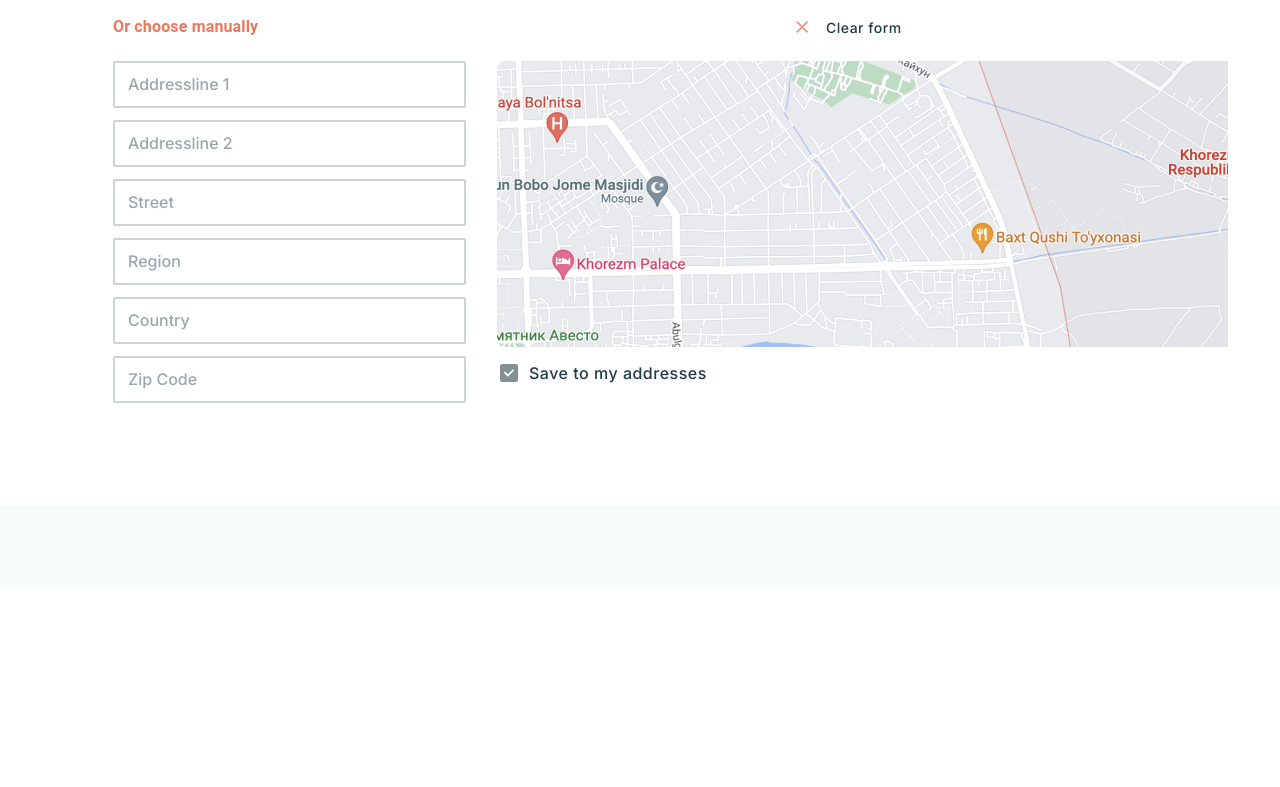
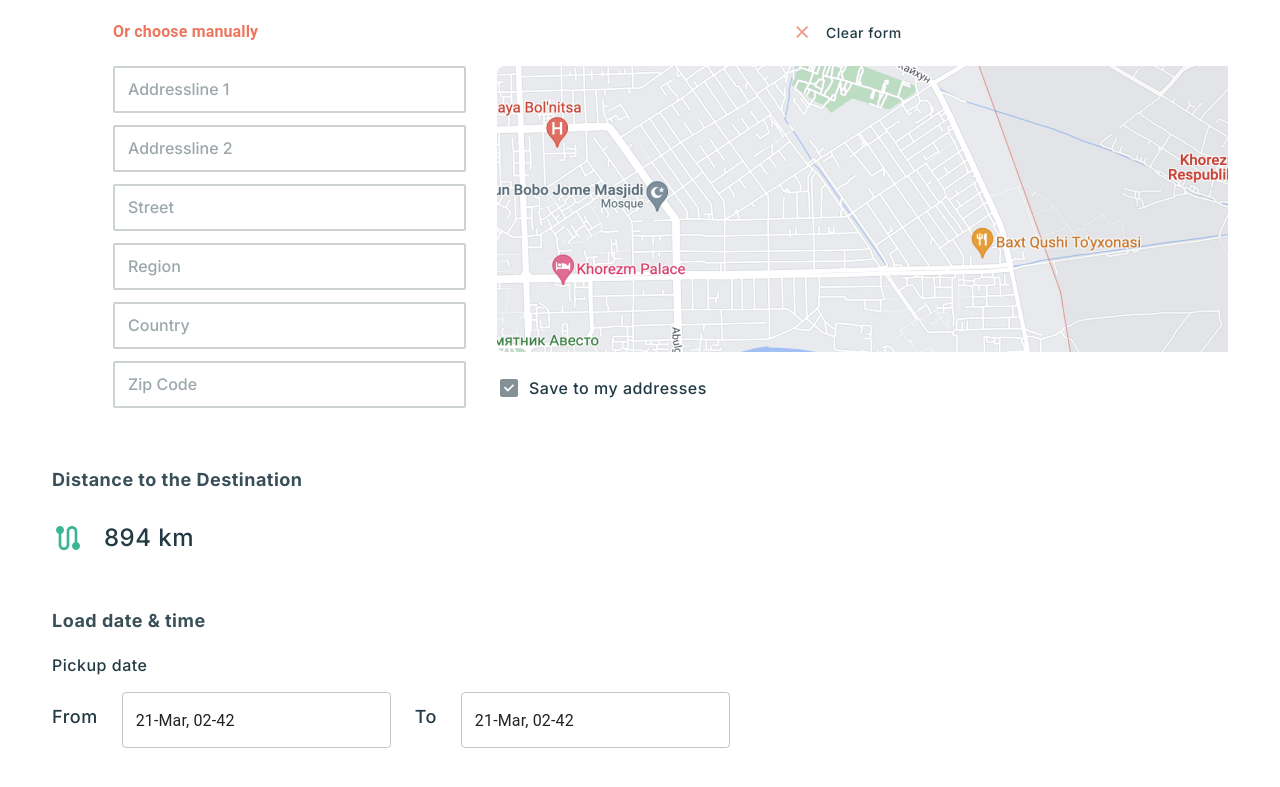
Before and after one commit to BekhzodAliakbarov1/ezload, a React (Create React App) app: page /create-load in a window 1280 px wide. Shown: the part 1134-1921 px from the top of the page. Before the commit the page ends 1721 px from the top, so only its background shows below. Built offline with nearby package versions, Linux system fonts and the light colour scheme.

Commit message:
date input implementation started

```diff
--- a/package.json
+++ b/package.json
@@ -6,14 +6,17 @@
     "@emotion/react": "^11.8.2",
     "@emotion/styled": "^11.8.1",
     "@mui/material": "^5.5.1",
+    "@mui/x-date-pickers": "^5.0.0-alpha.6",
     "@testing-library/jest-dom": "^5.16.2",
     "@testing-library/react": "^12.1.4",
     "@testing-library/user-event": "^13.5.0",
+    "@types/date-fns": "^2.6.0",
     "@types/jest": "^27.4.1",
     "@types/node": "^16.11.26",
     "@types/react": "^17.0.41",
     "@types/react-dom": "^17.0.14",
     "axios": "^0.26.1",
+    "date-fns": "^2.28.0",
     "notistack": "^2.0.3",
     "react": "^17.0.2",
     "react-dom": "^17.0.2",
--- a/src/App.tsx
+++ b/src/App.tsx
@@ -4,15 +4,18 @@
 import GlobalWrapper from 'wrappers/global-wrapper/global-wrapper';
 import AppProvider from 'global-state/store';
 import Views from './views';
-
+import { AdapterDateFns } from '@mui/x-date-pickers/AdapterDateFns';
+import { LocalizationProvider } from '@mui/x-date-pickers/LocalizationProvider';
 const App = () => (
   <AppProvider>
+    <LocalizationProvider dateAdapter={AdapterDateFns}>
       <GlobalStyle />
       <GlobalWrapper>
         <React.Suspense fallback={<LogoLoader />}>
           <Views />
         </React.Suspense>
       </GlobalWrapper>
+    </LocalizationProvider>
   </AppProvider>
 );
 
--- a/src/components/create-load-address/create-load-address.styles.ts
+++ b/src/components/create-load-address/create-load-address.styles.ts
@@ -78,9 +78,10 @@
 
 export const SaveAddressWrapper = styled.div`
   width: 320px;
-  padding: 14px 0px;
+  padding: 13px 0px;
   display: flex;
   align-items: center;
+  margin-top: 11px;
   > div {
     width: 24px;
     height: 24px;
--- /dev/null
+++ b/src/components/icons/distance.icon.tsx
@@ -0,0 +1,19 @@
+import React from 'react';
+import { IconType } from 'types/icon.types';
+
+const DistanceIcon: IconType = (props) => (
+  <svg
+    width={props.size ?? '32'}
+    height={props.size ?? '32'}
+    viewBox="0 0 32 32"
+    fill="none"
+    xmlns="http://www.w3.org/2000/svg"
+  >
+    <path
+      d="M25.3333 20.24V9.33333C25.3333 6.38667 22.9467 4 20 4C17.0533 4 14.6667 6.38667 14.6667 9.33333V22.6667C14.6667 24.1333 13.4667 25.3333 12 25.3333C10.5333 25.3333 9.33333 24.1333 9.33333 22.6667V11.76C10.88 11.2 12 9.73333 12 8C12 5.78667 10.2133 4 8 4C5.78667 4 4 5.78667 4 8C4 9.73333 5.12 11.2 6.66667 11.76V22.6667C6.66667 25.6133 9.05333 28 12 28C14.9467 28 17.3333 25.6133 17.3333 22.6667V9.33333C17.3333 7.86667 18.5333 6.66667 20 6.66667C21.4667 6.66667 22.6667 7.86667 22.6667 9.33333V20.24C21.12 20.7867 20 22.2533 20 24C20 26.2133 21.7867 28 24 28C26.2133 28 28 26.2133 28 24C28 22.2667 26.88 20.8 25.3333 20.24Z"
+      fill="#3CB595"
+    />
+  </svg>
+);
+
+export default DistanceIcon;
--- /dev/null
+++ b/src/components/input/date-input.styles.ts
@@ -0,0 +1,19 @@
+import { TextField } from '@mui/material';
+import styled from 'styled-components';
+import { colors } from 'styles/variables';
+
+export const DateInputComponentWrapper = styled.div`
+  width: fit-content;
+  gap: 24px;
+  display: flex;
+  align-items: center;
+`;
+
+export const StyledTextFiled = styled(TextField)`
+  width: 269px;
+  height: 48px;
+  font-weight: 500;
+  font-size: 16px;
+  line-height: 20px;
+  border: 1.5px solid ${colors.dark_20};
+`;
--- /dev/null
+++ b/src/components/input/date-input.tsx
@@ -0,0 +1,37 @@
+import React from 'react';
+import { DateTimePicker } from '@mui/x-date-pickers/DateTimePicker';
+import Text from 'components/typography/text';
+import {
+  DateInputComponentWrapper,
+  StyledTextFiled,
+} from './date-input.styles';
+
+export const DateRangePickerInput = () => {
+  const [value, setValue] = React.useState<Date | null>(new Date());
+  const handleChange = (newValue: Date | null) => {
+    setValue(newValue);
+  };
+
+  return (
+    <DateInputComponentWrapper>
+      <Text weight="500">From</Text>
+      <DateTimePicker
+        // label="Date&Time picker"
+        value={value}
+        onChange={handleChange}
+        renderInput={(params) => <StyledTextFiled {...params} />}
+        inputFormat="dd-MMM, hh-mm"
+        disablePast
+      />
+      <Text weight="500">To</Text>
+      <DateTimePicker
+        // label="Date&Time picker"
+        value={value}
+        onChange={handleChange}
+        renderInput={(params) => <StyledTextFiled {...params} />}
+        inputFormat="dd-MMM, hh-mm"
+        disablePast
+      />
+    </DateInputComponentWrapper>
+  );
+};
--- a/src/layouts/sign-in-layout/sign-in-layout.tsx
+++ b/src/layouts/sign-in-layout/sign-in-layout.tsx
@@ -33,7 +33,7 @@
       <SignInImageWrapper style={{ backgroundImage: `url(${image})` }}>
         <img src={logo} alt="Logo" />
       </SignInImageWrapper>
-      <CustomerSignIn />
+      {type === 'customer' ? <CustomerSignIn /> : ''}
     </SignInLayoutWrapper>
   );
 };
--- /dev/null
+++ b/src/views/app/create-load/create-load-parts/load-date-time/load-date-time.styles.ts
@@ -0,0 +1,26 @@
+import styled from 'styled-components';
+import { colors } from 'styles/variables';
+
+export const LoadDateTimeWrapper = styled.div`
+  width: 100%;
+  display: flex;
+  flex-direction: column;
+  align-items: flex-start;
+  > p {
+    color: ${colors.dark_80};
+    margin-bottom: 24px;
+  }
+`;
+
+export const DateSelectBox = styled.div`
+  width: 100%;
+  display: flex;
+  flex-direction: column;
+  gap: 17px;
+  align-items: flex-start;
+`;
+
+export const DateFromToWrapper = styled.div`
+  display: flex;
+  gap: 24px;
+`;
--- /dev/null
+++ b/src/views/app/create-load/create-load-parts/load-date-time/load-date-time.tsx
@@ -0,0 +1,26 @@
+import { DateRangePickerInput } from 'components/input/date-input';
+import Text from 'components/typography/text';
+import React from 'react';
+import {
+  LoadDateTimeWrapper,
+  DateSelectBox,
+  DateFromToWrapper,
+} from './load-date-time.styles';
+
+const LoadDateTime = () => {
+  return (
+    <LoadDateTimeWrapper>
+      <Text weight="700">Load date & time</Text>
+      <DateSelectBox>
+        <Text size="md" weight="500">
+          Pickup date
+        </Text>
+        <DateFromToWrapper>
+          <DateRangePickerInput />
+        </DateFromToWrapper>
+      </DateSelectBox>
+    </LoadDateTimeWrapper>
+  );
+};
+
+export default LoadDateTime;
--- /dev/null
+++ b/src/views/app/create-load/create-load-parts/load-distination/load-distination.styles.ts
@@ -0,0 +1,24 @@
+import styled from 'styled-components';
+import { colors } from 'styles/variables';
+
+export const DistinationWrapper = styled.div`
+  display: flex;
+  flex-direction: column;
+  gap: 32px;
+  align-items: flex-start;
+  margin-bottom: 56px;
+  > p {
+    letter-spacing: 0ch.15px;
+    color: ${colors.dark_80};
+  }
+`;
+
+export const DistanceSizeBox = styled.div`
+  display: flex;
+  gap: 20px;
+  align-items: center;
+  > p {
+    font-size: 24px;
+    line-height: 24px;
+  }
+`;
--- /dev/null
+++ b/src/views/app/create-load/create-load-parts/load-distination/load-distinetion.tsx
@@ -0,0 +1,18 @@
+import DistanceIcon from 'components/icons/distance.icon';
+import Text from 'components/typography/text';
+import React from 'react';
+import { DistanceSizeBox, DistinationWrapper } from './load-distination.styles';
+
+const LoadDistination = () => {
+  return (
+    <DistinationWrapper>
+      <Text weight="700">Distance to the Destination </Text>
+      <DistanceSizeBox>
+        <DistanceIcon />
+        <Text weight="500">894 km</Text>
+      </DistanceSizeBox>
+    </DistinationWrapper>
+  );
+};
+
+export default LoadDistination;
--- a/src/views/app/create-load/create-load.tsx
+++ b/src/views/app/create-load/create-load.tsx
@@ -3,6 +3,8 @@
 import LoadAddress from './create-load-parts/load-address/load-address';
 import LoadTitle from './create-load-parts/load-title/load-title';
 import { CreateLoadWrapper } from './create-load.styles';
+import LoadDistination from './create-load-parts/load-distination/load-distinetion';
+import LoadDateTime from './create-load-parts/load-date-time/load-date-time';
 
 const CreateLoad = () => {
   return (
@@ -10,6 +12,8 @@
       <Text weight="700">Create new load</Text>
       <LoadTitle />
       <LoadAddress />
+      <LoadDistination />
+      <LoadDateTime />
     </CreateLoadWrapper>
   );
 };
```
Also changed, not shown: 2 other files (tests, documents, lock files or other folders). Lines whose indentation alone changed are shown as unchanged.
